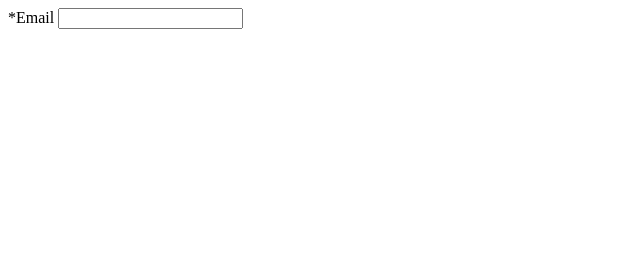
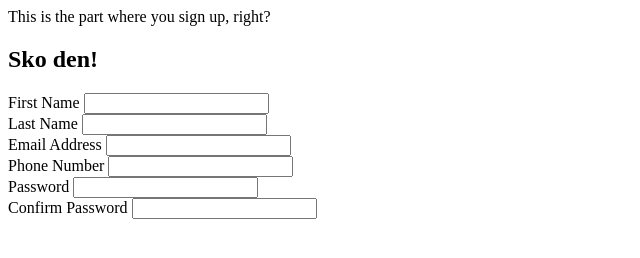
Before and after one commit to ki-me-o/Sign-up-Form, a plain HTML site: page index.html in a window 1280 px wide. Shown: the whole page, without its empty margins (0-640 px from the left). Drawn offline with Linux system fonts and the light colour scheme.

Commit message:
Add form input framework

```diff
--- a/index.html
+++ b/index.html
@@ -13,11 +13,36 @@
 
         </div>
         <div class="right">
+            <div class="hero">
+                This is the part where you sign up, right?
+            </div>
+
             <div class="register">
+                <h2>Sko den!</h2>
                 <form action="#" method="get">
                     <div>
-                        <label for="user_email">*Email</label>
-                        <input type="email" id="user_email" name="user_email" required>
+                        <label for="first_name">First Name</label>
+                        <input type="text" id="first_name" name="first_name" required>
+                    </div>
+                    <div>
+                        <label for="family_name">Last Name</label>
+                        <input type="text" id="family_name" name="family_name" required>
+                    </div>
+                    <div>
+                        <label for="user_email">Email Address</label>
+                        <input type="email" name="user_email" id="user_email" required>
+                    </div>
+                    <div>
+                        <label for="user_phone">Phone Number</label>
+                        <input type="tel" name="user_phone" id="user_phone">
+                    </div>
+                    <div>
+                        <label for="password">Password</label>
+                        <input type="password" name="password" id="password" required>
+                    </div>
+                    <div>
+                        <label for="confirm_password">Confirm Password</label>
+                        <input type="password" name="confirm_password" id="confirm_password" required>
                     </div>
                 </form>
             </div>
```
